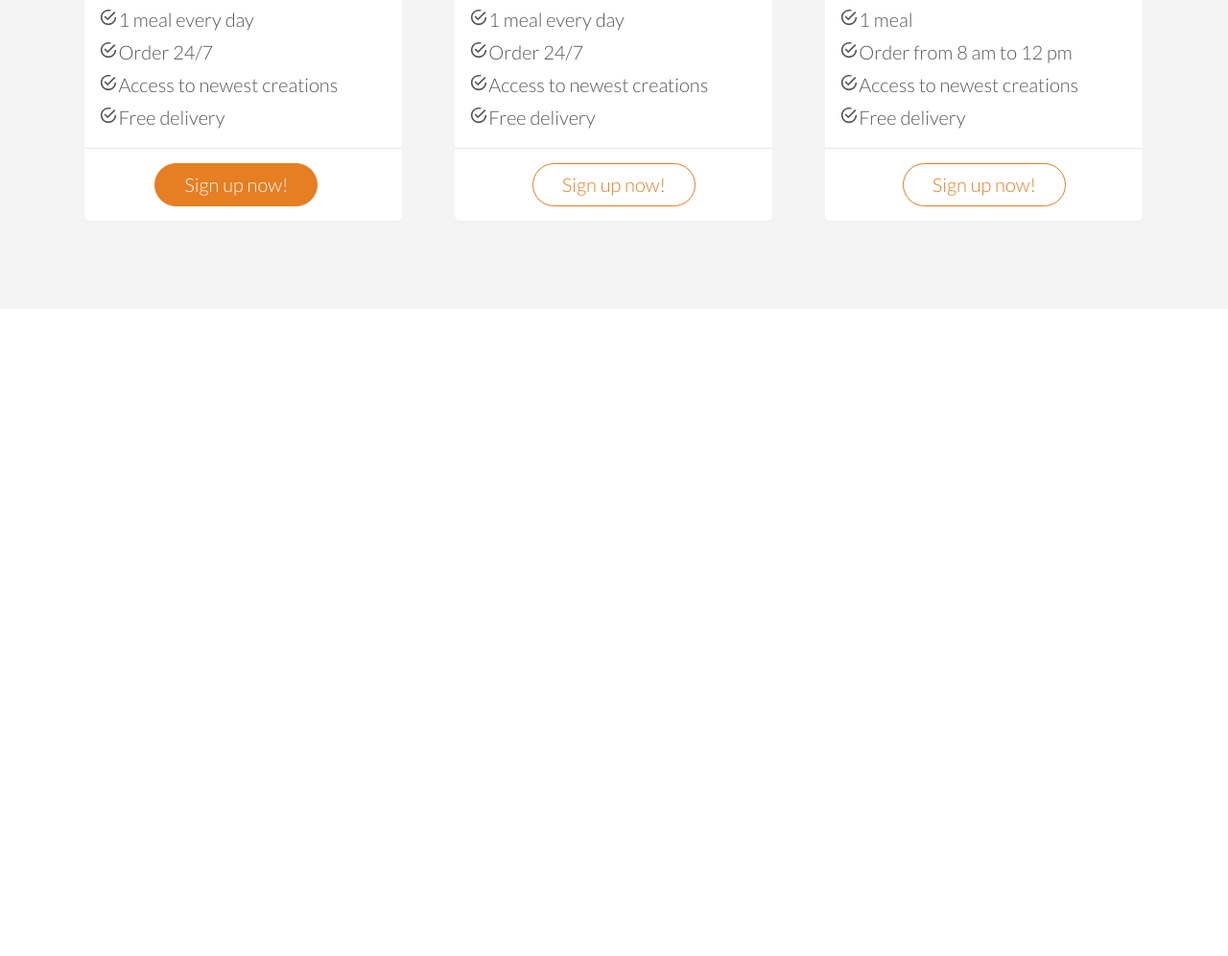
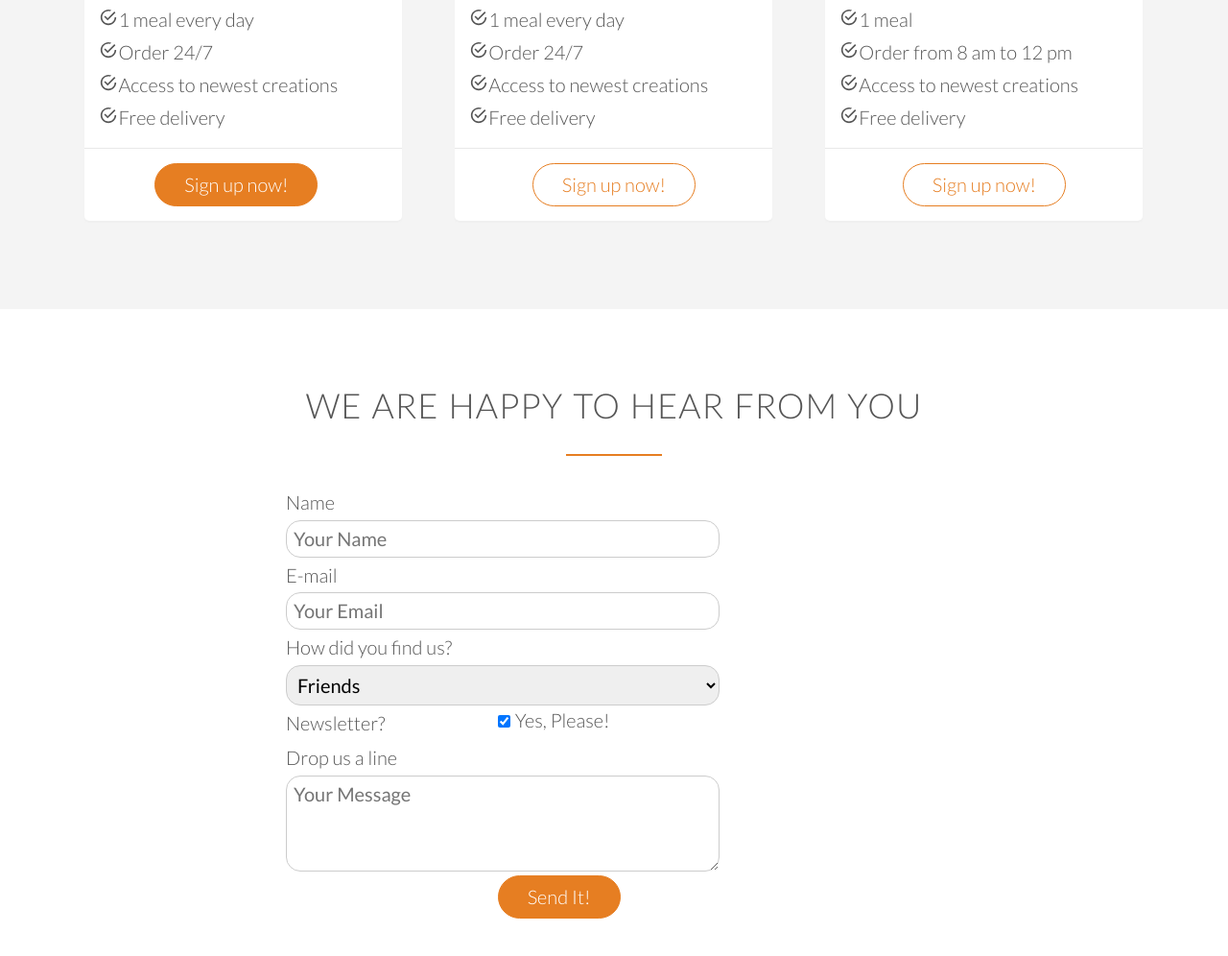
Before and after one commit to BirajGtm/omnifood, a plain HTML site: page index.html in a window 1280 px wide. Shown: the part 4191-5187 px from the top of the page at 96% size. Before the commit the page ends 4513 px from the top, so only its background shows below. Drawn offline with nearby package versions, Linux system fonts and the light colour scheme.

Commit message:
signup section completed

```diff
--- a/index.html
+++ b/index.html
@@ -282,6 +282,68 @@
                 </div>
             </div>
         </section>
+        <section class="section-form">
+            <div class="row">
+                <h2>We are happy to hear from you</h2>
+            </div>
+            <div class="row">
+                <form method="post" action="#" class="contact-form">
+                    <div class="row">
+                        <div class="col span-1-of-3">
+                            <label for="name">Name</label>
+                        </div>
+                        <div class="span-2-of-3">
+                            <input type="text" name="name" id="name" placeholder="Your Name" required>
+                        </div>
+                    </div>
+                     <div class="row">
+                        <div class="col span-1-of-3">
+                            <label for="email">E-mail</label>
+                        </div>
+                        <div class="span-2-of-3">
+                            <input type="email" name="email" id="email" placeholder="Your Email" required>
+                        </div>
+                    </div>
+                     <div class="row">
+                        <div class="col span-1-of-3">
+                            <label for="find-us">How did you find us?</label>
+                        </div>
+                        <div class="span-2-of-3">
+                            <select name="find-us" id="find-us">
+                                <option value="friends">Friends</option>
+                                <option value="search">Search Engine</option>
+                                <option value="ad">Advertisement</option>
+                                <option value="other">Other</option>
+                            </select>
+                        </div>
+                    </div>
+                      <div class="row">
+                        <div class="col span-1-of-3">
+                            <label for="">Newsletter?</label>
+                        </div>
+                        <div class="span-2-of-3">
+                            <input type="checkbox" name="news" id="news" checked>Yes, Please!
+                        </div>
+                    </div>
+                    <div class="row">
+                        <div class="col span-1-of-3">
+                            <label>Drop us a line</label>
+                        </div>
+                        <div class="span-2-of-3">
+                           <textarea name="message" placeholder="Your Message"></textarea>
+                        </div>
+                    </div>
+                    <div class="row">
+                        <div class="col span-1-of-3">
+                            <label>&nbsp;</label>
+                        </div>
+                        <div class="span-2-of-3">
+                           <input type="submit" value="Send It!">
+                        </div>
+                    </div>
+                </form>
+            </div>
+        </section>
 
      </body>
 
--- a/resources/css/style.css
+++ b/resources/css/style.css
@@ -159,7 +159,8 @@ a:hover{
 /*buttons*/
 
 .btn:link,
-.btn:visited{
+.btn:visited,
+input[type=submit]{
     display: inline-block;
     padding: 10px 30px;
     font-weight: 300;
@@ -171,7 +172,8 @@ a:hover{
 }
 
 .btn-full:link,
-.btn-full:visited{
+.btn-full:visited,
+input[type=submit]{
     background-color: #e67e22;
     margin-right: 15px;
 
@@ -189,7 +191,9 @@ a:hover{
 }
 
 .btn-full:hover,
-.btn-full:active{
+.btn-full:active,
+input[type=submit]:hover,
+input[type=submit]:active{
     background-color: #cf6d17;
 }
 
@@ -479,3 +483,37 @@ sign up section
     border-top-left-radius: 5px;
     border-top-right-radius: 5px;
 }
+
+
+/*
+----------------------
+sign up section
+---------------------
+*/
+.contact-form{
+    width: 60%;
+    margin: 0 auto;
+
+}
+
+input[type=text],
+input[type=email],
+select,
+textarea{
+    width: 100%;
+    padding: 7px;
+    border-radius: 15px;
+    border: 1px solid #ccc;
+}
+
+textarea{
+    height: 100px;
+}
+
+input[type=checkbox]{
+    margin: 10px 5px 10px 0;
+}
+
+*:focus{
+    outline: none;
+}
```
